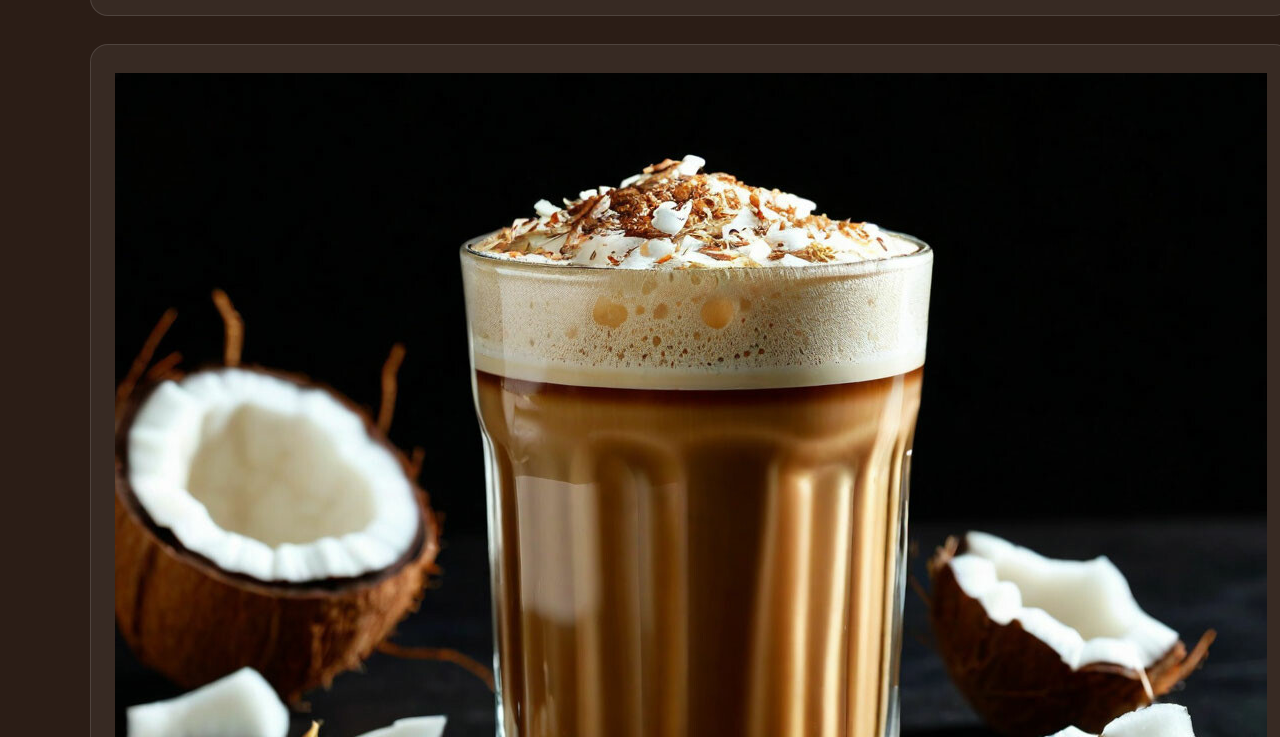
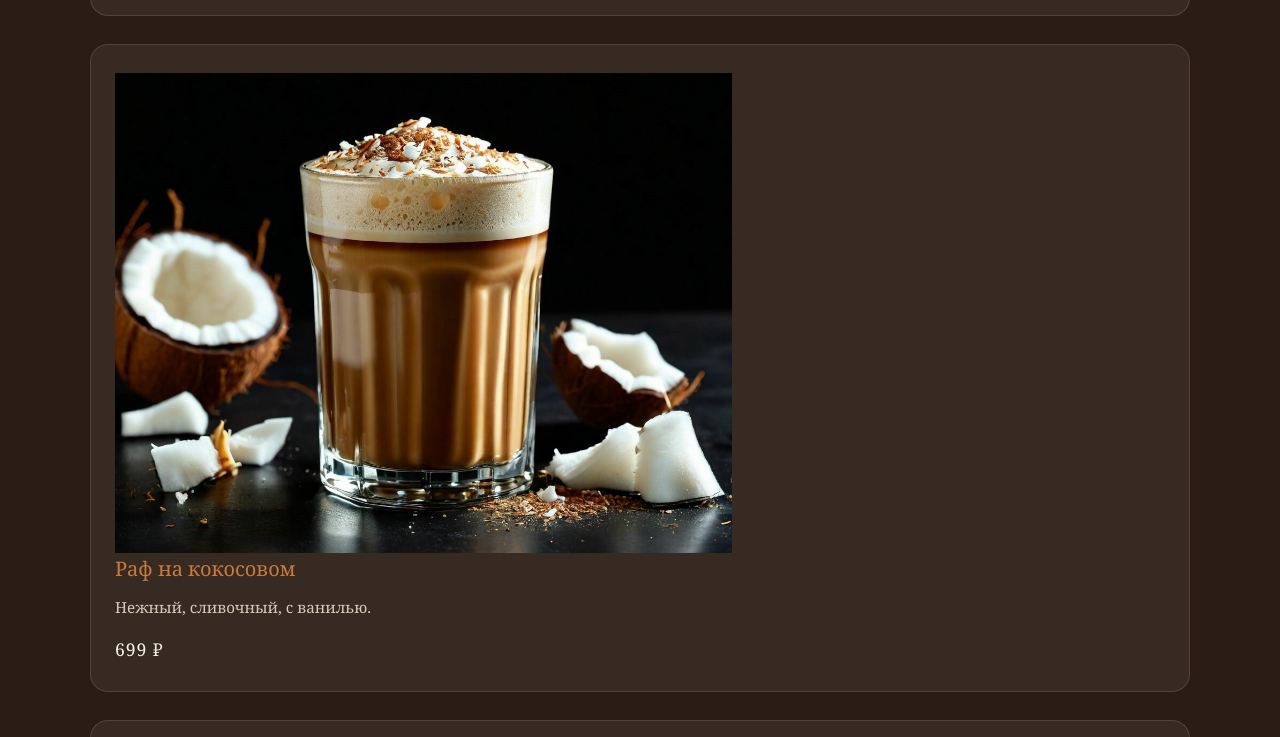
Before and after one commit to kubikk-e/coffe-site, a plain HTML site: page coffe/index.html in a window 1280 px wide. Shown: the part 2523-3260 px from the top of the page. Drawn offline with Linux system fonts and the light colour scheme.

Commit message:
Update style.css
Изменение размеров изображения рафа

```diff
--- a/coffe/style.css
+++ b/coffe/style.css
@@ -170,6 +170,12 @@ width: 650px;
 height: 480px;
 }
 
+.raf{
+display: flex;
+width: 650px;
+height: 480px;
+}
+
 .menu-item h3 {
   font-size: 1.25rem;
   font-weight: normal;
```
